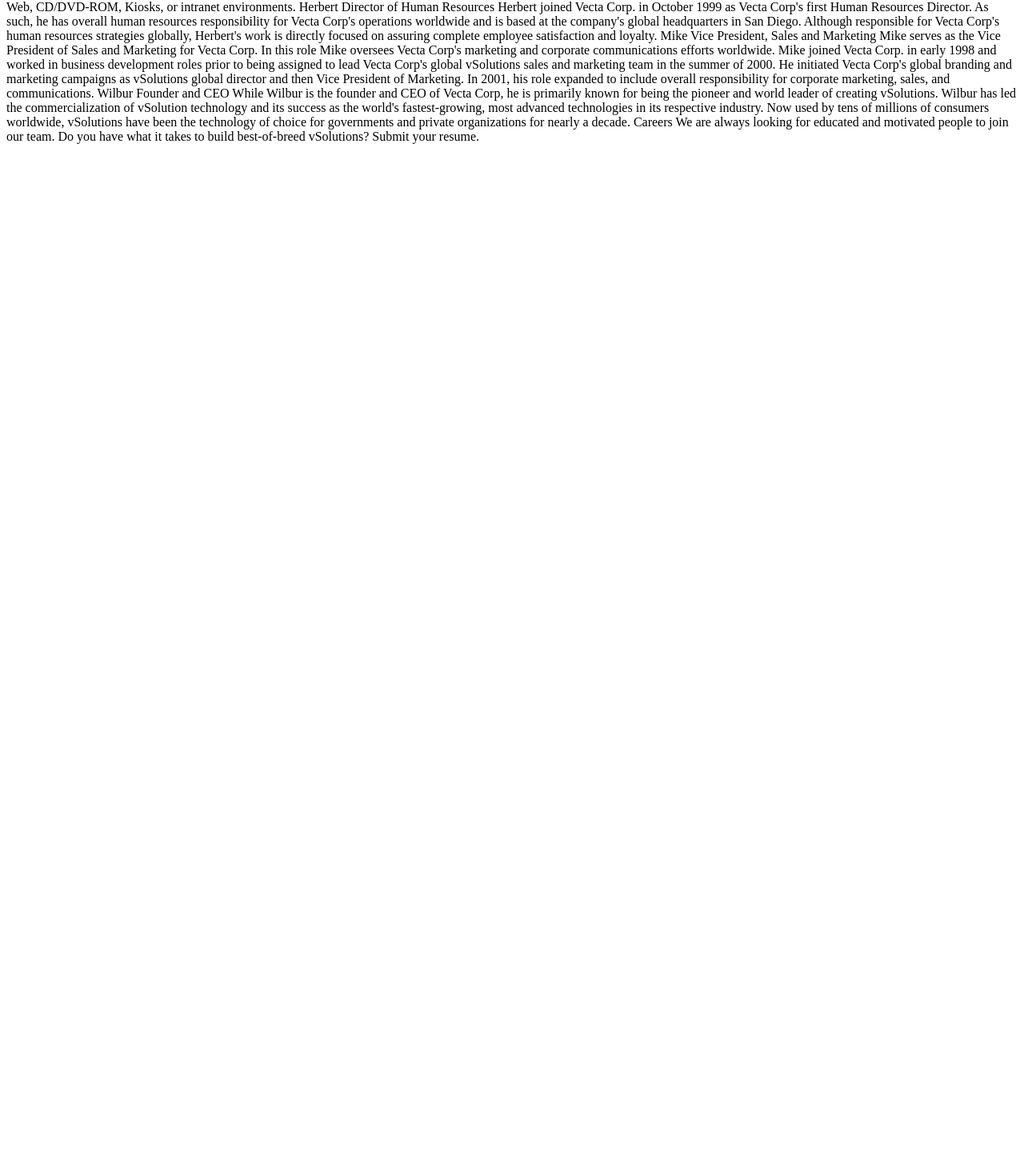
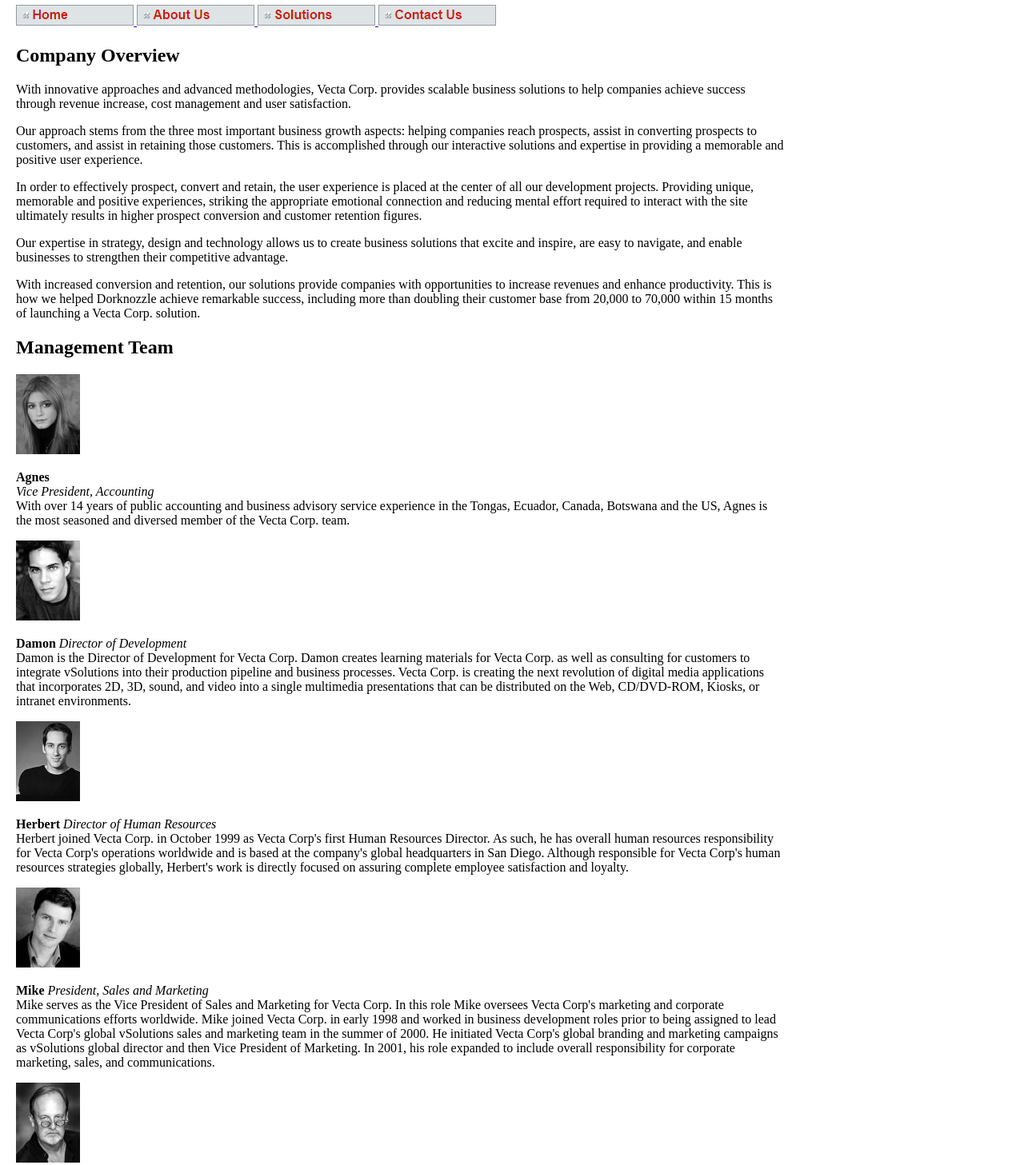
Before and after one commit to SuhasSDSU/Assignment-2, a plain HTML site: page aboutus.html in a window 1280 px wide. Shown: the part 265-1722 px from the top of the page at 80% size. Before the commit the page ends 800 px from the top, so only its background shows below. Drawn offline with Linux system fonts and the light colour scheme.

Commit message:
Formatting front end
Changes made as for setting up the UX

```diff
--- a/aboutus.html
+++ b/aboutus.html
@@ -6,43 +6,85 @@
     <meta name="viewport" content="width=device-width, initial-scale=1.0">
     <title>About us</title>
 </head>
-<body>
+<body style="width:960px;margin:0 20px;">
+    <p>
+		<img src="images/header.gif" alt="header">
+	</p>
+	<p>
+		<a href="./index.html">
+			<img src="./images/nav_home.gif" alt="homepage">
+		</a>
+		<a href="./aboutus.html">
+			<img src="./images/nav_aboutus.gif" alt="aboutuspage">
+		</a>
+		<a href="./solutions.html">
+			<img src="./images/nav_solutions.gif" alt="solutionspage">
+		</a>
+		<a href="./contactus.html">
+			<img src="./images/nav_contactus.gif" alt="contactuspage">
+		</a>
+	</p>
     <h2>Company Overview</h2>
+    <p>
+        With innovative approaches and advanced methodologies, Vecta Corp. provides scalable business solutions to help companies achieve success through revenue increase, cost management and user satisfaction.
+    </p>
 
-    With innovative approaches and advanced methodologies, Vecta Corp. provides scalable business solutions to help companies achieve success through revenue increase, cost management and user satisfaction.
+    <p>
+        Our approach stems from the three most important business growth aspects: helping companies reach prospects, assist in converting prospects to customers, and assist in retaining those customers. This is accomplished through our interactive solutions and expertise in providing a memorable and positive user experience.
+    </p>
 
-    Our approach stems from the three most important business growth aspects: helping companies reach prospects, assist in converting prospects to customers, and assist in retaining those customers. This is accomplished through our interactive solutions and expertise in providing a memorable and positive user experience.
+    <p>
+        In order to effectively prospect, convert and retain, the user experience is placed at the center of all our development projects. Providing unique, memorable and positive experiences, striking the appropriate emotional connection and reducing mental effort required to interact with the site ultimately results in higher prospect conversion and customer retention figures.
+    </p>
 
-    In order to effectively prospect, convert and retain, the user experience is placed at the center of all our development projects. Providing unique, memorable and positive experiences, striking the appropriate emotional connection and reducing mental effort required to interact with the site ultimately results in higher prospect conversion and customer retention figures.
+    <p>
+        Our expertise in strategy, design and technology allows us to create business solutions that excite and inspire, are easy to navigate, and enable businesses to strengthen their competitive advantage.
+    </p>
+    <p>
+        With increased conversion and retention, our solutions provide companies with opportunities to increase revenues and enhance productivity. This is how we helped Dorknozzle achieve remarkable success, including more than doubling their customer base from 20,000 to 70,000 within 15 months of launching a Vecta Corp. solution.
+    </p>
 
-    Our expertise in strategy, design and technology allows us to create business solutions that excite and inspire, are easy to navigate, and enable businesses to strengthen their competitive advantage.
+    <h2>Management Team</h2>
 
-    With increased conversion and retention, our solutions provide companies with opportunities to increase revenues and enhance productivity. This is how we helped Dorknozzle achieve remarkable success, including more than doubling their customer base from 20,000 to 70,000 within 15 months of launching a Vecta Corp. solution.
+    <img src="images/head_agnes.gif" alt="Agnes">
+    <p>
+        <strong>Agnes</strong> <br>
+        <em>Vice President, Accounting</em> <br>
+        With over 14 years of public accounting and business advisory service experience in the Tongas, Ecuador, Canada, Botswana and the US, Agnes is the most seasoned and diversed member of the Vecta Corp. team.
+    </p>
 
-    Management Team
+    <img src="images/head_damon.gif" alt="Damon">
+    <p>
+        <strong>Damon</strong>
+        <em>Director of Development</em> <br>
+        Damon is the Director of Development for Vecta Corp. Damon creates learning materials for Vecta Corp. as well as consulting for customers to integrate vSolutions into their production pipeline and business processes. Vecta Corp. is creating the next revolution of digital media applications that incorporates 2D, 3D, sound, and video into a single multimedia presentations that can be distributed on the Web, CD/DVD-ROM, Kiosks, or intranet environments.
+    </p>
 
-    Agnes
-    Vice President, Accounting
-    With over 14 years of public accounting and business advisory service experience in the Tongas, Ecuador, Canada, Botswana and the US, Agnes is the most seasoned and diversed member of the Vecta Corp. team.
+    <img src = "images/head_herbert.gif" alt="Herbert">
+    <p>
+        <strong>Herbert</strong>
+        <em>Director of Human Resources</em> <br>
+        Herbert joined Vecta Corp. in October 1999 as Vecta Corp's first Human Resources Director. As such, he has overall human resources responsibility for Vecta Corp's operations worldwide and is based at the company's global headquarters in San Diego. Although responsible for Vecta Corp's human resources strategies globally, Herbert's work is directly focused on assuring complete employee satisfaction and loyalty.
+    </p>
 
-    Damon
-    Director of Development
-    Damon is the Director of Development for Vecta Corp. Damon creates learning materials for Vecta Corp. as well as consulting for customers to integrate vSolutions into their production pipeline and business processes. Vecta Corp. is creating the next revolution of digital media applications that incorporates 2D, 3D, sound, and video into a single multimedia presentations that can be distributed on the Web, CD/DVD-ROM, Kiosks, or intranet environments.
+    <img src = "images/head_mike.gif" alt="Mike">
+    <p>
+        <strong> Mike </strong>
 
-    Herbert
-    Director of Human Resources
-    Herbert joined Vecta Corp. in October 1999 as Vecta Corp's first Human Resources Director. As such, he has overall human resources responsibility for Vecta Corp's operations worldwide and is based at the company's global headquarters in San Diego. Although responsible for Vecta Corp's human resources strategies globally, Herbert's work is directly focused on assuring complete employee satisfaction and loyalty.
+        <em> President, Sales and Marketing </em> <br>
+        Mike serves as the Vice President of Sales and Marketing for Vecta Corp. In this role Mike oversees Vecta Corp's marketing and corporate communications efforts worldwide. Mike joined Vecta Corp. in early 1998 and worked in business development roles prior to being assigned to lead Vecta Corp's global vSolutions sales and marketing team in the summer of 2000. He initiated Vecta Corp's global branding and marketing campaigns as vSolutions global director and then Vice President of Marketing. In 2001, his role expanded to include overall responsibility for corporate marketing, sales, and communications.
+    </p>
 
-    Mike
-    Vice President, Sales and Marketing
-    Mike serves as the Vice President of Sales and Marketing for Vecta Corp. In this role Mike oversees Vecta Corp's marketing and corporate communications efforts worldwide. Mike joined Vecta Corp. in early 1998 and worked in business development roles prior to being assigned to lead Vecta Corp's global vSolutions sales and marketing team in the summer of 2000. He initiated Vecta Corp's global branding and marketing campaigns as vSolutions global director and then Vice President of Marketing. In 2001, his role expanded to include overall responsibility for corporate marketing, sales, and communications.
-
-    Wilbur
-    Founder and CEO
-    While Wilbur is the founder and CEO of Vecta Corp, he is primarily known for being the pioneer and world leader of creating vSolutions. Wilbur has led the commercialization of vSolution technology and its success as the world's fastest-growing, most advanced technologies in its respective industry. Now used by tens of millions of consumers worldwide, vSolutions have been the technology of choice for governments and private organizations for nearly a decade.
+    <img src = "images/head_wilbur.gif" alt = "Wilbur">
+    <p>
+        <strong> Wilbur </strong>
+        <em> Founder and CEO </em>
+        While Wilbur is the founder and CEO of Vecta Corp, he is primarily known for being the pioneer and world leader of creating vSolutions. Wilbur has led the commercialization of vSolution technology and its success as the world's fastest-growing, most advanced technologies in its respective industry. Now used by tens of millions of consumers worldwide, vSolutions have been the technology of choice for governments and private organizations for nearly a decade.
+    </p>
 
     Careers
 
-    We are always looking for educated and motivated people to join our team. Do you have what it takes to build best-of-breed vSolutions? Submit your resume.
+    We are always looking for educated and motivated people to join our team. Do you have what it takes to build best-of-breed vSolutions? Submit your resume. <hr>
+    <p>Copyright © 2021 - All Rights Reserved</p>
 </body>
 </html>
```
Also changed, not shown: contactus.html (+24 -7 lines), index.html (+22 -11 lines), solutions.html (+18 -2 lines).
